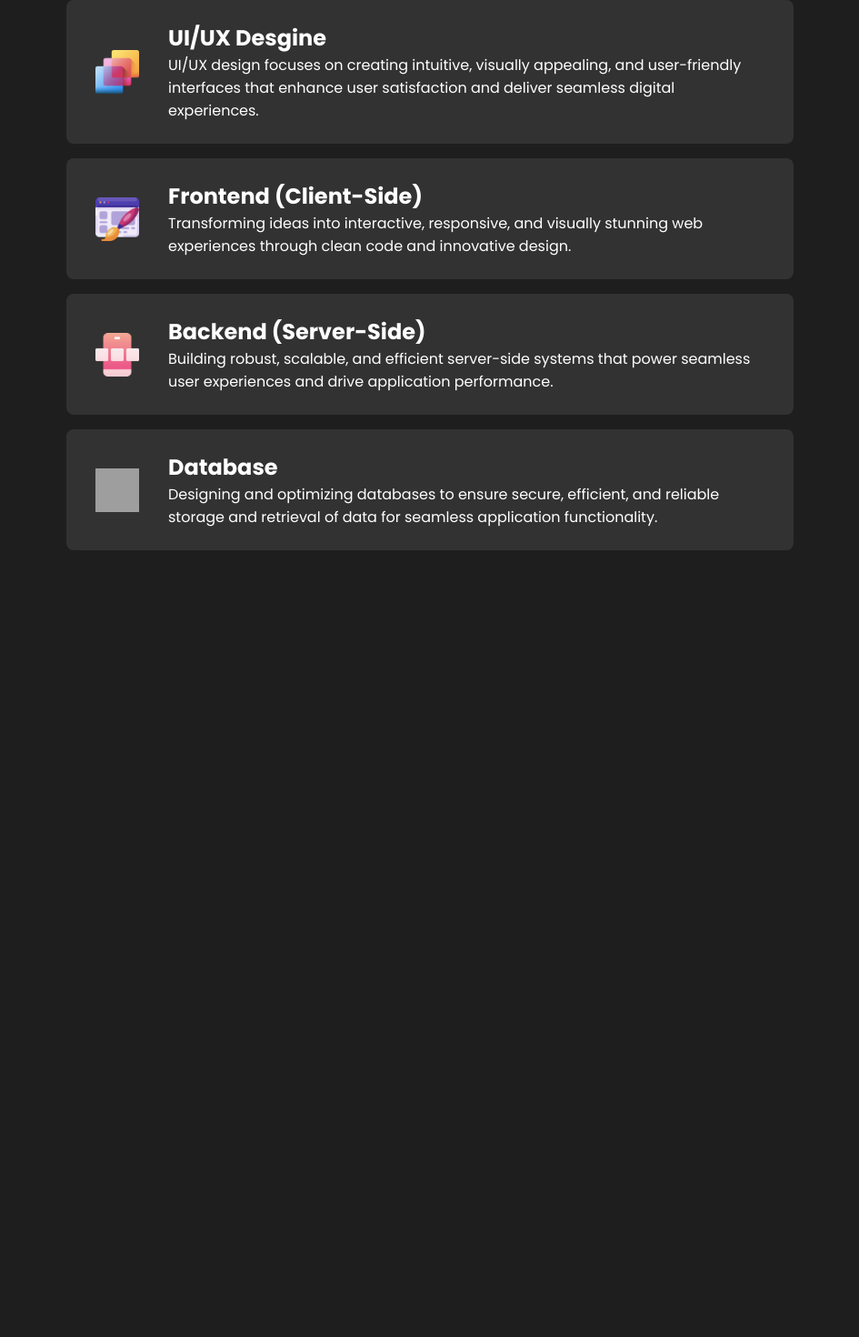
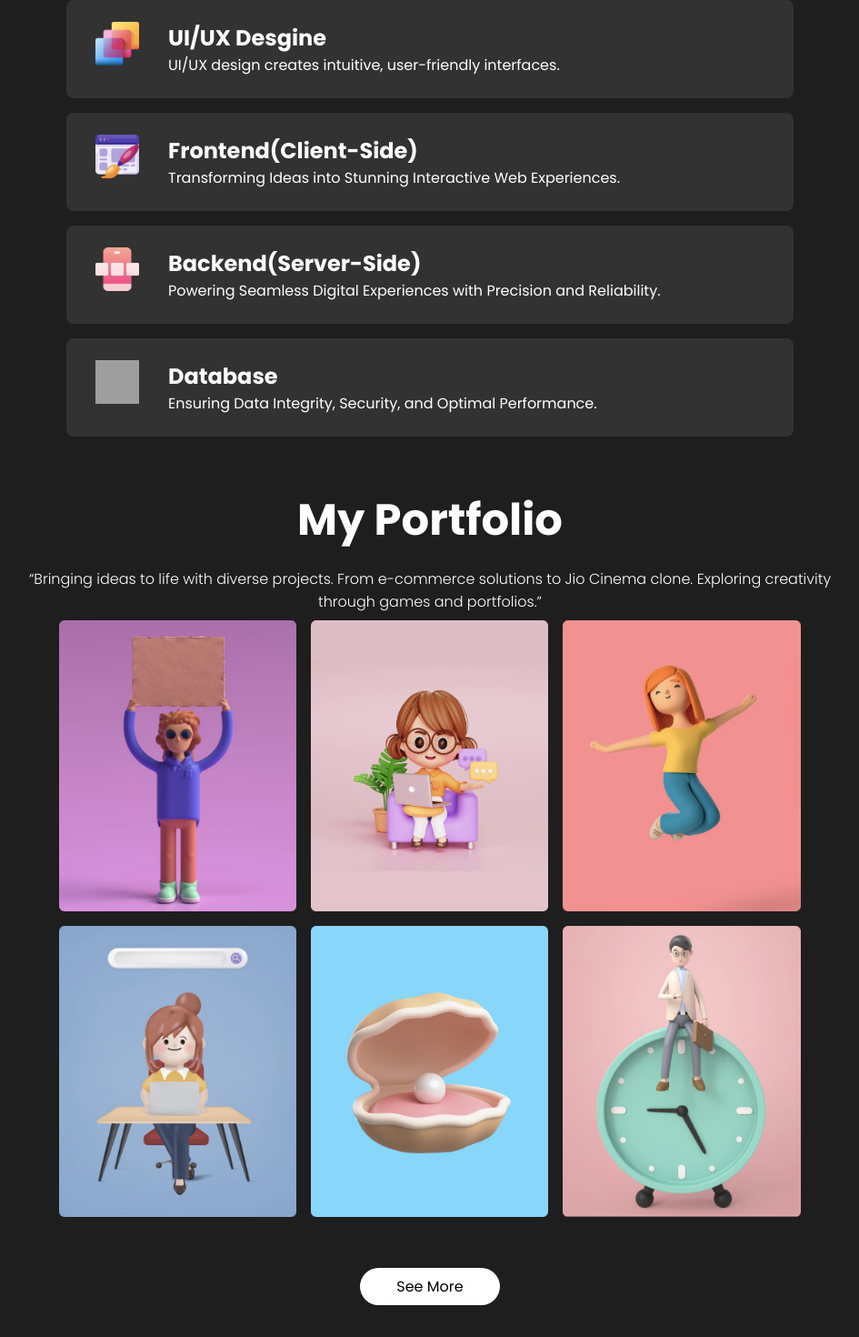
Before and after one commit to Ashish-1013/A.K.Giri, a React (Vite) app: page / in a window 1280 px wide. Shown: the part 1100-2570 px from the top of the page at 91% size, without its empty margins (167-1112 px from the left). Before the commit the page ends 1745 px from the top, so only its background shows below. Built offline with nearby package versions, Linux system fonts and the light colour scheme; grey boxes are pictures that could not be loaded.

Commit message:
add the project section

```diff
--- a/src/App.jsx
+++ b/src/App.jsx
@@ -3,6 +3,7 @@
 import Intro from './components/Intro/intro';
 import Navbar from './components/navbar/navbar';
 import Skills from './components/Skills/skills';
+import Works from './components/Works/works';
 
 
 function App() {
@@ -11,6 +12,7 @@ function App() {
       <Navbar/>
       <Intro/>
       <Skills/>
+      <Works />
     </div>
   )
 }
--- a/src/components/Intro/intro.css
+++ b/src/components/Intro/intro.css
@@ -72,3 +72,18 @@
         font-size: 4.5vw;
     }
 }
+@media screen and (max-width:750px){
+    .bg{
+        right: -40vw;
+
+    }
+
+}
+
+@media screen and (max-width:525px){
+    .bg{
+        right: -50vw;
+
+    }
+
+}
--- a/src/components/Intro/intro.jsx
+++ b/src/components/Intro/intro.jsx
@@ -1,7 +1,7 @@
 import "./intro.css";        //normal css
 import React from 'react'
 import { Link } from 'react-scroll';
-import bg from "../../assets/anime 16.png";
+import bg from "../../assets/anime 16_1.png";
 import btnImg from "../../assets/hireme.png";
 import cv from "../../assets/Ashish Kumar Giri - .pdf"
 
@@ -20,15 +20,14 @@ const Intro = () => {
 
 
 
-
+//Transforming ideas into seamless, user-centric web experiences, explore my portfolio to see how I bring creativity and functionality to life.
 
 return (
     <section id="intro">
         <div className="introContent">
             <span className="hello">Hello</span>
             <span className="introText"> I'm <span className="introName">Ashish,<br/></span>Website Devloper</span>
-            <p className="introPara">Transforming ideas into seamless, user-centric web experiences<br></br>
-            explore my portfolio to see how I bring creativity and functionality to life.</p>
+            <p className="introPara">Crafting Creativity, One Project at a Time.😉</p>
             <Link><button className="btn" onClick={myCvDown}><img src={btnImg} alt="hire me" className="btnImg"/> Download CV </button></Link>
         </div>
         <img src={bg} alt="my image" className="bg" />
--- a/src/components/Navbar/navbar.module.css
+++ b/src/components/Navbar/navbar.module.css
@@ -1,5 +1,5 @@
 .navbar{
-    background: rgb(30,30,30);
+    background: rgb(25, 25, 25);
     height: 5rem;
     width: 100vw;
     max-width: 75rem;
@@ -11,6 +11,7 @@
     position: sticky;
     top: 0;
     z-index: 3;
+    border-radius: 1.5rem;
 }
 .logo{
     object-fit: cover;
--- a/src/components/Skills/skills.css
+++ b/src/components/Skills/skills.css
@@ -37,7 +37,7 @@
     padding: 1.5rem 2rem;
     border-radius: 0.5rem;
     background: rgb(50,50,50);
-    align-items: center;
+    /*align-items: center;*/
 
 }
 
--- a/src/components/Skills/skills.jsx
+++ b/src/components/Skills/skills.jsx
@@ -18,23 +18,23 @@ const Skills = () => {
                 <img src={UIDesgine} alt="ui image" className="skillBarImg" />
                 <div className="skillBarText">
                 <h2>UI/UX Desgine</h2>
-                <p>UI/UX design focuses on creating intuitive, visually appealing, and user-friendly interfaces that enhance user satisfaction and deliver seamless digital experiences.</p>
+                <p>UI/UX design creates intuitive, user-friendly interfaces.</p>
                 </div>
             </div>
 
             <div className="skillBar">
                 <img src={WebDesign} alt="web design" className="skillBarImg" />
                 <div className="skillBarText">
-                <h2>Frontend (Client-Side)</h2>
-                <p>Transforming ideas into interactive, responsive, and visually stunning web experiences through clean code and innovative design.</p>
+                <h2>Frontend(Client-Side)</h2>
+                <p>Transforming Ideas into Stunning Interactive Web Experiences.</p>
                 </div>
             </div>
 
             <div className="skillBar">
                 <img src={AppDesgine} alt="app design" className="skillBarImg" />
                 <div className="skillBarText">
-                <h2>Backend (Server-Side)</h2>
-                <p>Building robust, scalable, and efficient server-side systems that power seamless user experiences and drive application performance.</p>
+                <h2>Backend(Server-Side)</h2>
+                <p>Powering Seamless Digital Experiences with Precision and Reliability.</p>
                 </div>
             </div>
 
@@ -42,7 +42,7 @@ const Skills = () => {
                 <img src={DataBase} alt="Database" className="skillBarImg" />
                 <div className="skillBarText">
                 <h2>Database</h2>
-                <p>Designing and optimizing databases to ensure secure, efficient, and reliable storage and retrieval of data for seamless application functionality.</p>
+                <p>Ensuring Data Integrity, Security, and Optimal Performance.</p>
                 </div>
             </div>
         </div>
--- /dev/null
+++ b/src/components/Works/works.css
@@ -0,0 +1,58 @@
+#works{
+    margin: 0 auto;
+    min-height: calc(100vh-4rem);
+    width: 100vw;
+    max-width: 60rem;
+    display: flex;
+    flex-direction: column;
+    align-items: center;
+    justify-content: center;
+    text-align: center;
+    padding: 0 1rem;
+
+}
+
+.worksTitle{
+    margin: 1rem 0;
+    font-size: 3rem;
+
+}
+
+.worksDesc{
+    font-weight: 300;
+    font-size: 1rem;
+    max-width: 245rem;
+
+}
+
+.workImgs{
+    display: flex;
+    align-items: center;
+    justify-content: center;
+    flex-wrap: wrap;
+    width: 100vw;
+    max-width: 65rem;
+
+}
+
+.workImg{
+    object-fit: cover;
+    height: 20rem;
+    margin: 0.5rem;
+
+}
+
+.workBtn{
+    margin: 3rem 0;
+    padding: 0.5rem 2.5rem;
+    border: none;
+    border-radius: 2rem;
+    background: white;
+    font-size: 1rem;
+}
+
+@media  screen and (max-width:585px) {
+    .workImg{
+        height: 48vw;
+    }
+}
--- /dev/null
+++ b/src/components/Works/works.jsx
@@ -0,0 +1,29 @@
+import React from 'react'
+import  "./works.css"
+import portfolio1 from "../../assets/portfolio-1.png";
+import portfolio2 from "../../assets/portfolio-2.png";
+import portfolio3 from "../../assets/portfolio-3.png";
+import portfolio4 from "../../assets/portfolio-4.png";
+import portfolio5 from "../../assets/portfolio-5.png";
+import portfolio6 from "../../assets/portfolio-6.png";
+
+const Works = () => {
+  return (
+    <section id='works'>
+        <h2 className="worksTitle">My Portfolio</h2>
+        <span className="worksDesc">“Bringing ideas to life with diverse projects. From e-commerce solutions to Jio Cinema clone. Exploring creativity through games and portfolios.”</span>
+
+        <div className="workImgs">
+            <img src={portfolio1} alt="proj 1" className="workImg" />
+            <img src={portfolio2} alt="proj 2" className="workImg" />
+            <img src={portfolio3} alt="proj 3" className="workImg" />
+            <img src={portfolio4} alt="proj 4" className="workImg" />
+            <img src={portfolio5} alt="proj 5" className="workImg" />
+            <img src={portfolio6} alt="proj 6" className="workImg" />
+        </div>
+        <button className="workBtn">See More</button>
+    </section>
+  )
+}
+
+export default Works;
--- a/style.css
+++ b/style.css
@@ -14,5 +14,6 @@ body{
     color: white;
     overflow: hidden;
     overflow-y: scroll;
+   /* background-image: url(https://i0.wp.com/wallpapercave.com/wp/wp2443550.gif);*/
 
 }
```
Also changed, not shown: src/assets/Snapinsta.app_309641679_1268821183659096_8940376022798853075_n_1080.jpg (deleted), 1 other file (tests, documents, lock files or other folders).
